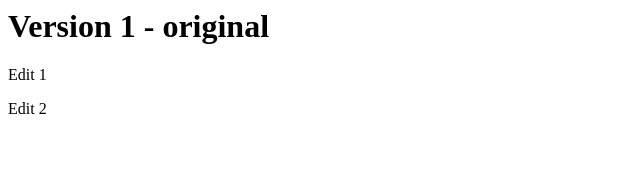
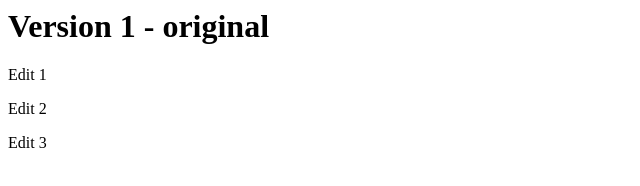
Before and after one commit to msshefat/web-development-lab-work, a plain HTML site: page index.html in a window 1280 px wide. Shown: the full height of the page, 0-640 px from the left. Drawn offline with Linux system fonts and the light colour scheme.

Commit message:
3rd edit

```diff
--- a/index.html
+++ b/index.html
@@ -1,3 +1,4 @@
 <h1>Version 1 - original</h1>
 <p>Edit 1</p>
 <p>Edit 2</p>
+<p>Edit 3</p>
```
